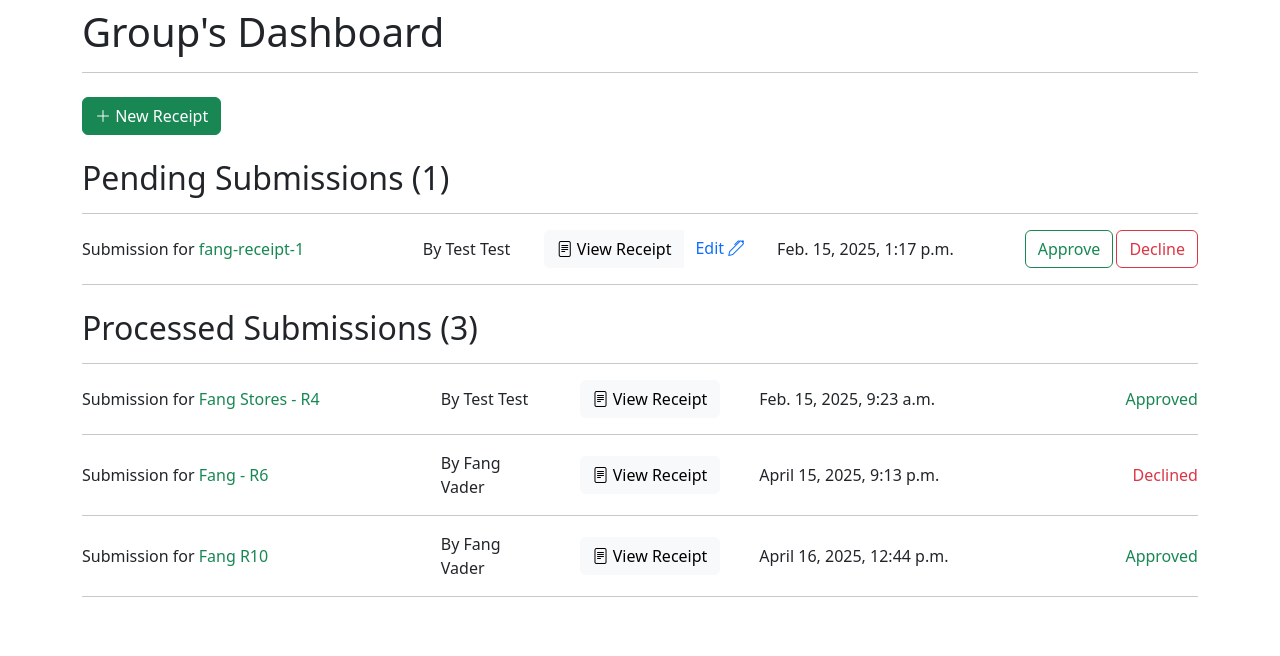
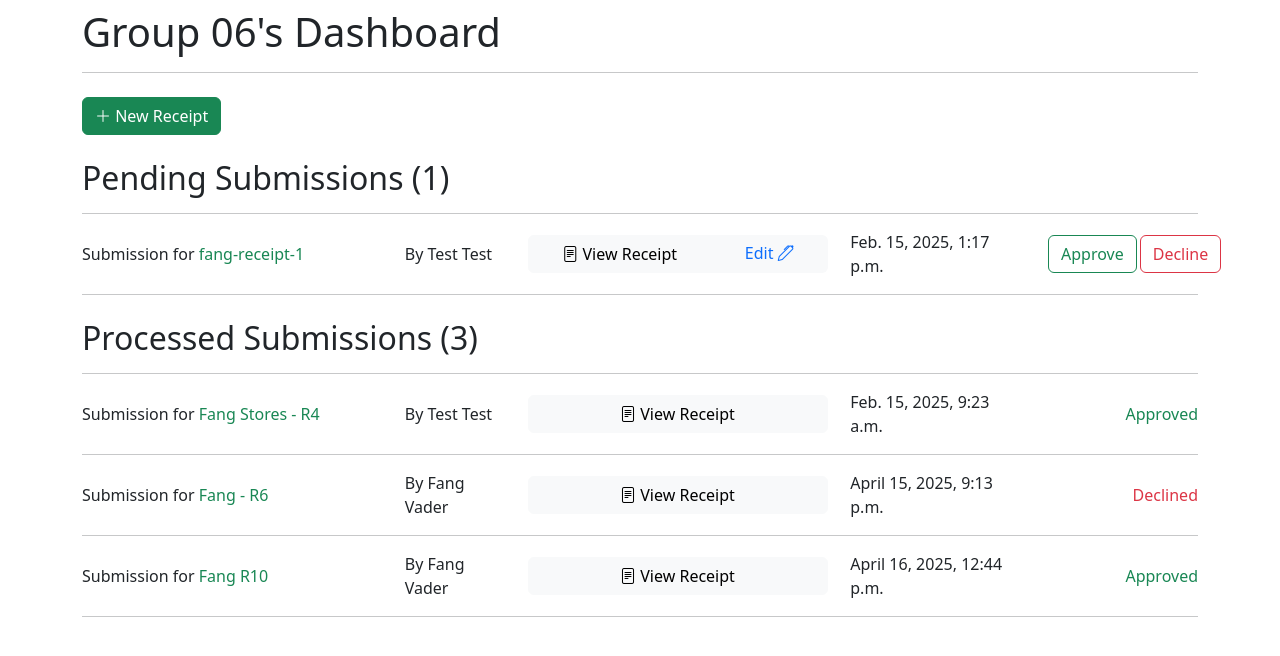
Before and after one commit to aagarwal32/EERIS-06, a Django app: page / in a window 1280 px wide. Shown: the part 57-713 px from the top of the page. Run offline with Django 5.2, Linux system fonts and the light colour scheme; a user stored in the database is signed in; data comes from the database, SQL or seed files in the repository; some libraries are stand-ins or nearby versions.

Commit message:
added uniform spacing in pending submissions list

```diff
--- a/eeris06/app/templates/components/submission_list.html
+++ b/eeris06/app/templates/components/submission_list.html
@@ -2,23 +2,23 @@
     {% if submissions %}
         {% for submission in submissions %}
         <div class="d-flex submission-item justify-content-between align-items-center" style="gap: 12px;">
-            <div class="name" style="width: 320px;">Submission for <span class="text-success">{{submission.receipt.receipt_name|truncatechars:20}}</span></div>
+            <div class="name" style="width: 300px;">Submission for <span class="text-success">{{submission.receipt.receipt_name|truncatechars:20}}</span></div>
             <div class="user" style="width: 100px;">By {{submission.user.first_name}} {{submission.user.last_name}}</div>
-            <div class="receipt btn-group" role="group">
+            <div class="receipt btn-group" role="group" style="width: 300px;">
                 <button type="button" class="btn btn-light" data-bs-toggle="modal" data-bs-target="#viewReceiptModal{{submission.id}}"><i class="bi bi-file-text"></i> View Receipt</button>
                 {% if not submission.processed %}
-                  <a href="{% url 'app:editSubmission' submission.id %}" class="btn btn-outline-primary" style="border: none;">
+                  <a href="{% url 'app:editSubmission' submission.id %}" class="btn btn-outline-primary btn-light" style="border: none;">
                       Edit <i class="bi bi-pen"></i>
                   </a>
 
                    {% if not user.is_superuser or user.id == submission.user.id %}
-                    <button type="button" class="btn btn-outline-danger" data-bs-toggle="modal" data-bs-target="#deleteReceiptModal{{submission.id}}" style="border: none;"> <i class="bi bi-trash"></i></button>
+                    <button type="button" class="btn btn-outline-danger btn-light" data-bs-toggle="modal" data-bs-target="#deleteReceiptModal{{submission.id}}" style="border: none;"> <i class="bi bi-trash"></i></button>
                    {% endif %}
                  {% endif %}
              </div>
-            <div class="date" style="width: 200px;">{{submission.created_at}}</div>
+            <div class="date" style="width: 175px;">{{submission.created_at}}</div>
 
-            <div class="approval" style="width: 200px; text-align: end;">
+            <div class="approval" style="width: 150px; text-align: end;">
                 {% if not submission.processed %}
                   {% if user.is_superuser %}
                     <div class="btn-group" role="group" aria-label="process-control">
--- a/eeris06/app/templates/main/home.html
+++ b/eeris06/app/templates/main/home.html
@@ -4,7 +4,7 @@ EERIS-06 | Home
 {% endblock %}
 
 {% block content %}
-<h1 class="mt-2">{{request.user.first_name}}'s Dashboard</h1>
+<h1 class="mt-2">{{request.user.first_name}} {{request.user.last_name}}'s Dashboard</h1>
 <hr />
 
 {% if messages %}
```
